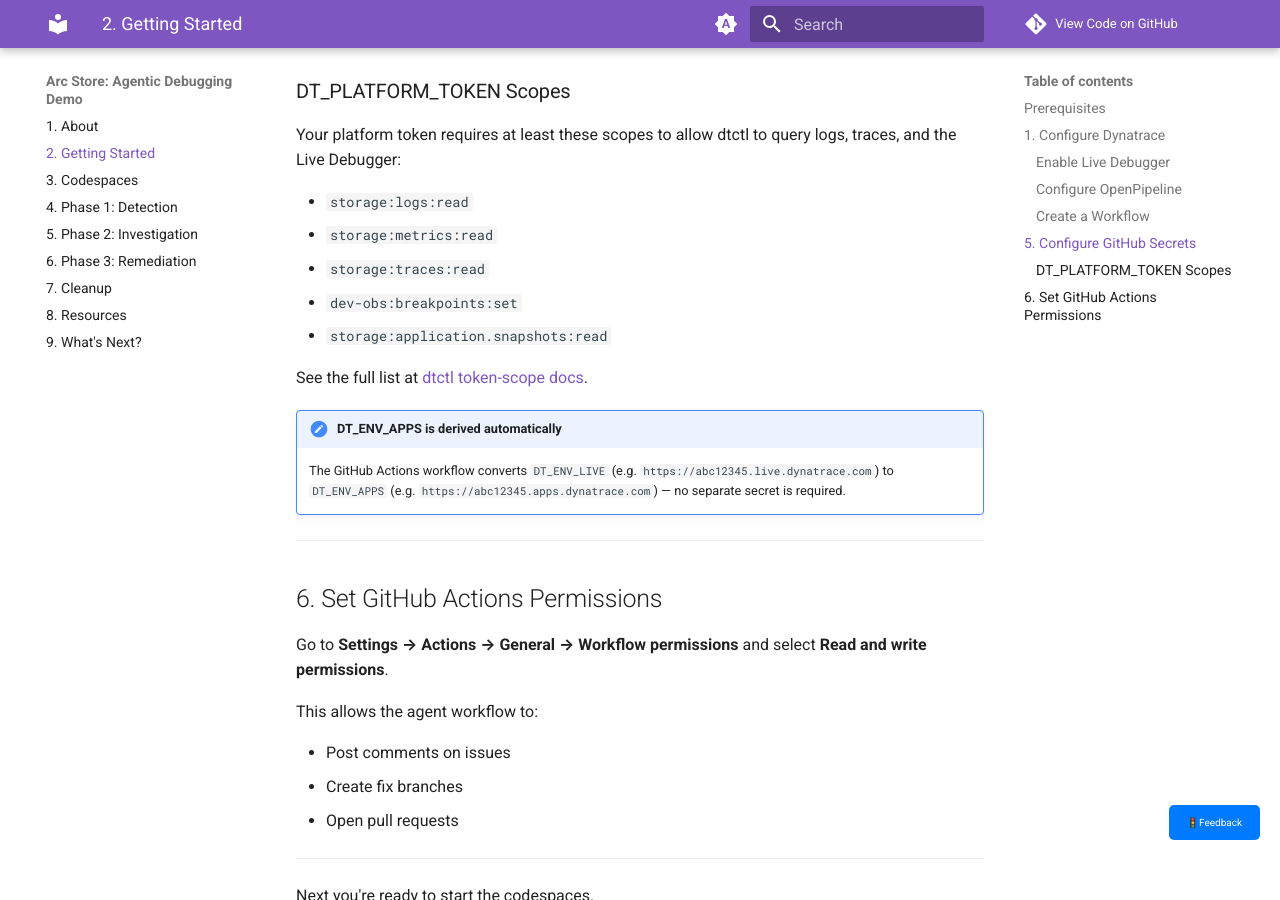
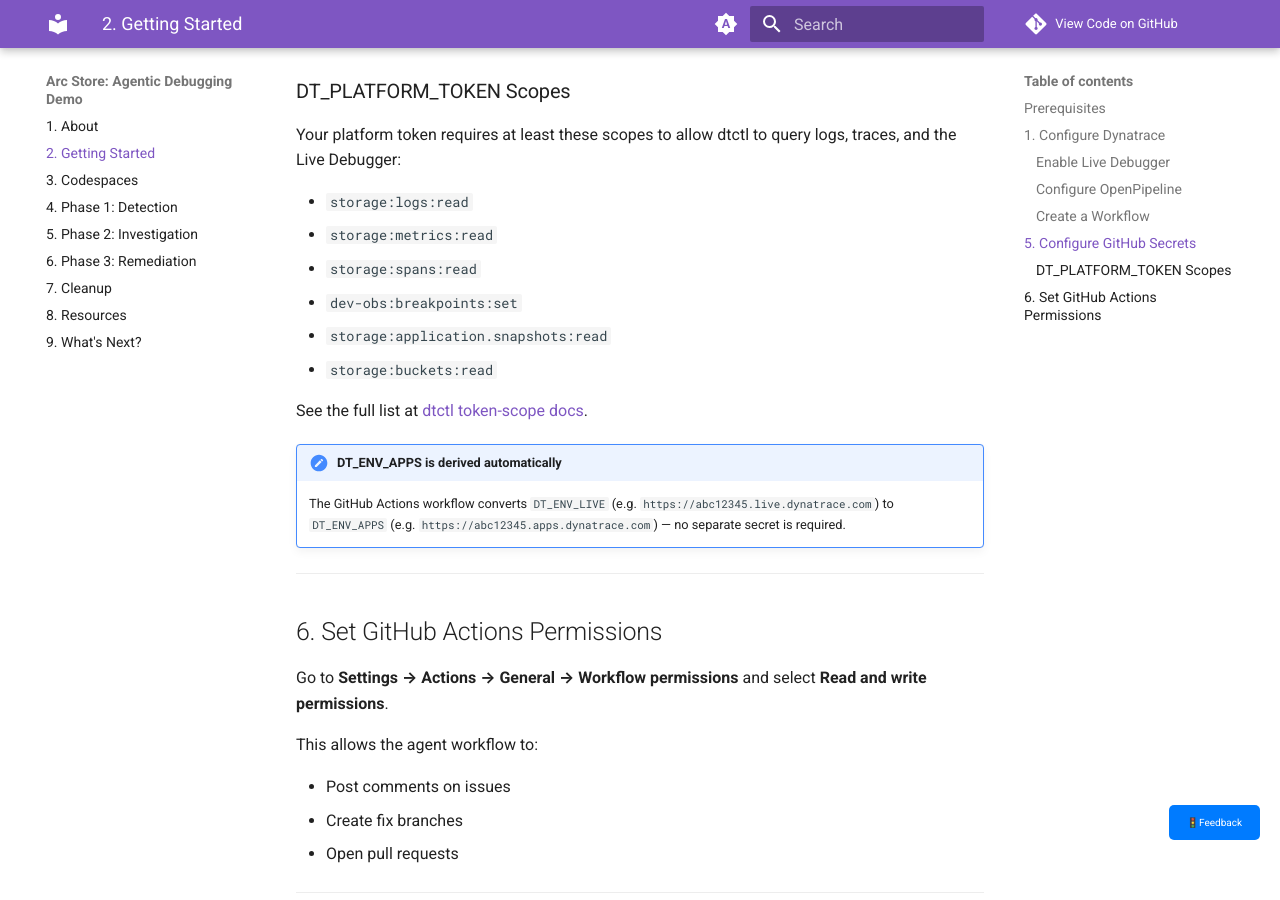
Before and after one commit to joshdynatrace/dtctl-ai-bug-demo, an MkDocs documentation site: the page built from docs/getting-started.md, in a window 1280 px wide and 900 px high, scrolled down 1908 px. Built offline with MkDocs 1.6.1 and Material for MkDocs 9.7.7, drawn with Linux system fonts in a browser that asks for light colours; comment, search, counter and statistics services are not loaded.

Commit message:
Updated scopes

```diff
--- a/docs/getting-started.md
+++ b/docs/getting-started.md
@@ -73,9 +73,10 @@
 
 - `storage:logs:read`
 - `storage:metrics:read`
-- `storage:traces:read`
+- `storage:spans:read`
 - `dev-obs:breakpoints:set`
 - `storage:application.snapshots:read`
+- `storage:buckets:read`
 
 See the full list at [dtctl token-scope docs](https://dynatrace-oss.github.io/dtctl/docs/token-scopes){target=_blank}.
 
```
